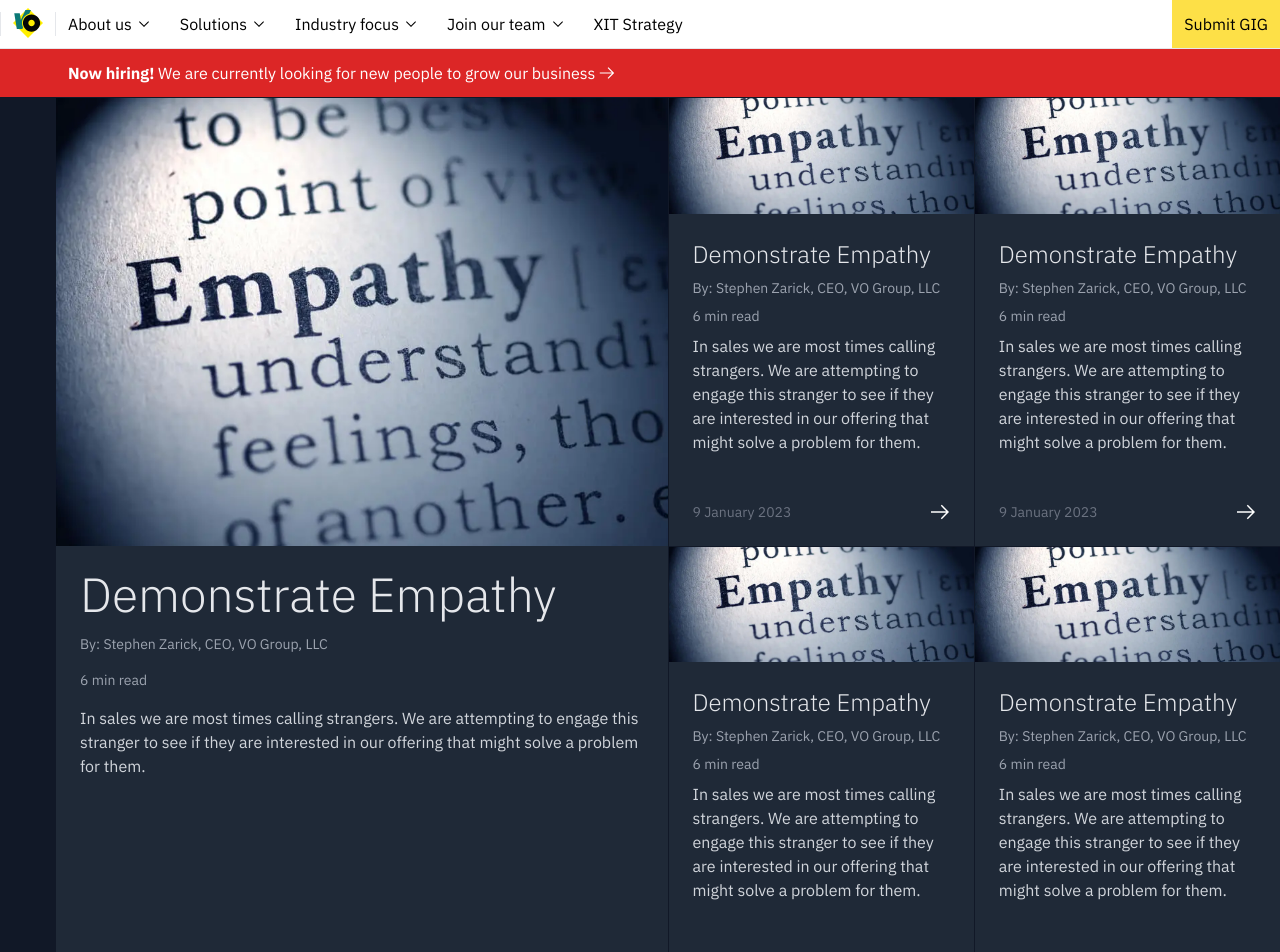
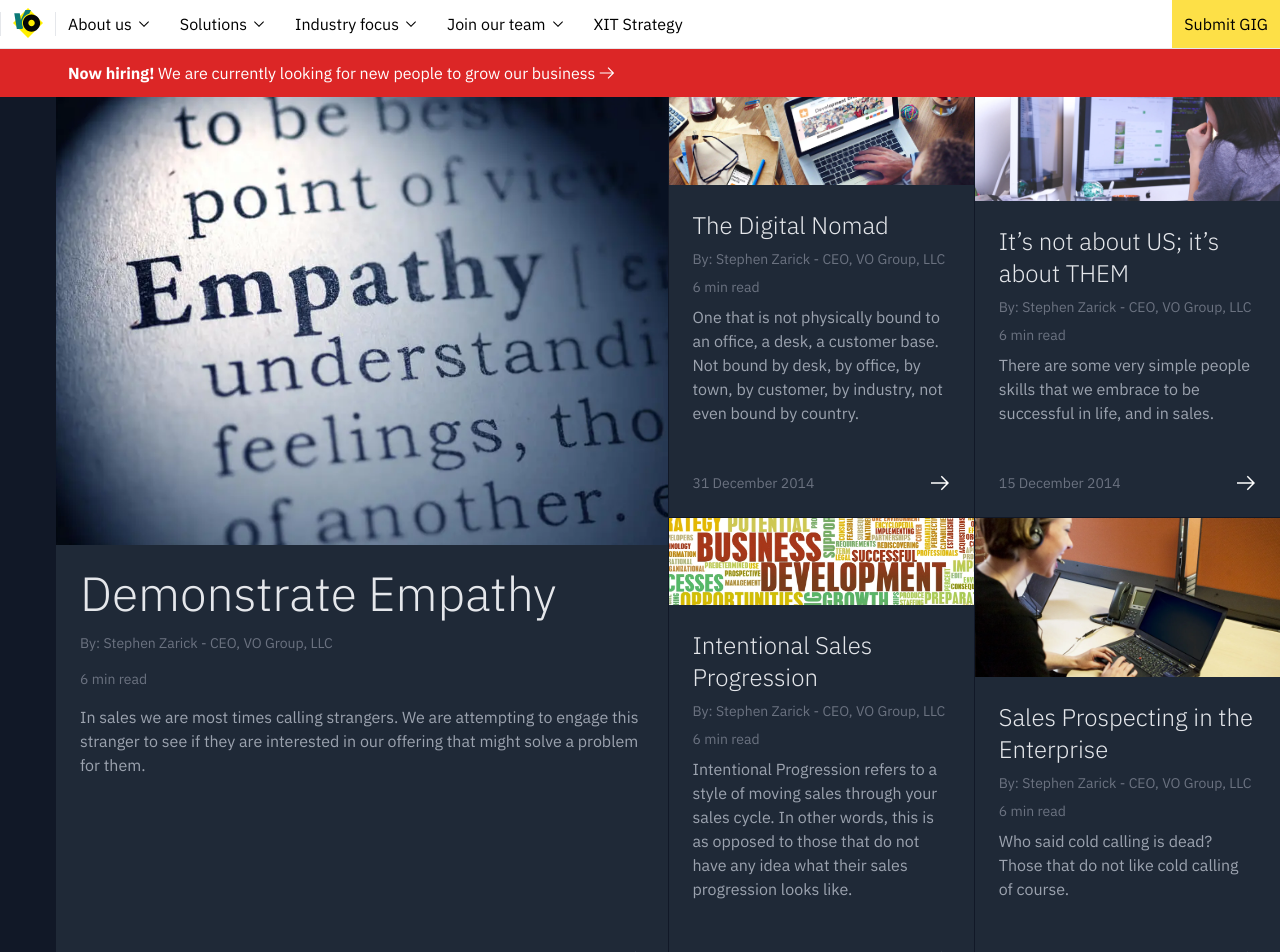
Before and after one commit to vberkoz/dsf-website, a Next.js app: page /blog in a window 1280 px wide. Shown: the top 952 px of the page. Built offline with nearby package versions, Linux system fonts and the light colour scheme.

Commit message:
Update Blog page

```diff
--- /dev/null
+++ b/components/Date.tsx
@@ -0,0 +1,6 @@
+import { parseISO, format } from "date-fns";
+
+export default function Date({ dateString }: { dateString: string }) {
+  const date = parseISO(dateString);
+  return <time dateTime={dateString}>{format(date, "d LLLL yyyy")}</time>;
+}
--- /dev/null
+++ b/lib/posts.ts
@@ -0,0 +1,90 @@
+import fs from "fs";
+import path from "path";
+import matter from "gray-matter";
+import { remark } from 'remark';
+import html from 'remark-html';
+import remarkBreaks from 'remark-breaks'
+
+const postsDirectory = path.join(process.cwd(), "data/posts");
+
+export function getSortedPostsData() {
+  // Get file names under /posts
+  const fileNames = fs.readdirSync(postsDirectory).slice(0, 5);
+  const allPostsData: {
+    id: string;
+    image: string;
+    title: string;
+    author: string;
+    excerpt: string;
+    date: string;
+  }[] = fileNames.map((fileName) => {
+    // Remove ".md" from file name to get id
+    const id = fileName.replace(/\.md$/, "");
+
+    // Read markdown file as string
+    const fullPath = path.join(postsDirectory, fileName);
+    const fileContents = fs.readFileSync(fullPath, "utf8");
+
+    // Use gray-matter to parse the post metadata section
+    const matterResult = matter(fileContents);
+
+    // Combine the data with the id
+    return {
+      id,
+      image: matterResult.data.image,
+      title: matterResult.data.title,
+      author: matterResult.data.author,
+      excerpt: matterResult.data.excerpt,
+      date: matterResult.data.date,
+    };
+  });
+  // Sort posts by date
+  return allPostsData.sort((a, b) => {
+    if (a.date < b.date) {
+      return 1;
+    } else {
+      return -1;
+    }
+  });
+}
+
+export function getAllPostIds() {
+  const fileNames = fs.readdirSync(postsDirectory);
+  return fileNames.map((fileName) => {
+    return {
+      params: {
+        id: fileName.replace(/\.md$/, ""),
+      },
+    };
+  });
+}
+
+export async function getPostData(id: string) {
+  const fullPath = path.join(postsDirectory, `${id}.md`);
+  const fileContents = fs.readFileSync(fullPath, "utf8");
+
+  // Use gray-matter to parse the post metadata section
+  const matterResult = matter(fileContents);
+
+  // Use remark to convert markdown into HTML string
+  const processedContent = await remark()
+    .use(html)
+    .use(remarkBreaks)
+    .process(matterResult.content);
+  const contentHtml = processedContent.toString();
+
+  // Combine the data with the id
+  return {
+    id,
+    image: matterResult.data.image,
+    title: matterResult.data.title,
+    author: matterResult.data.author,
+    excerpt: matterResult.data.excerpt,
+    date: matterResult.data.date,
+    contentHtml,
+    prev: matterResult.data.prev,
+    prevCap: matterResult.data.prevCap,
+    next: matterResult.data.next,
+    nextCap: matterResult.data.nextCap,
+  };
+}
--- a/package.json
+++ b/package.json
@@ -13,14 +13,20 @@
     "@types/node": "18.11.19",
     "@types/react": "18.0.27",
     "@types/react-dom": "18.0.10",
+    "date-fns": "^2.29.3",
     "eslint": "8.33.0",
     "eslint-config-next": "13.1.6",
+    "gray-matter": "^4.0.3",
     "leaflet": "^1.9.3",
     "leaflet.markercluster": "^1.5.3",
     "next": "13.1.6",
     "react": "18.2.0",
     "react-dom": "18.2.0",
     "react-leaflet": "^4.2.0",
+    "remark": "^14.0.2",
+    "remark-breaks": "^3.0.2",
+    "remark-html": "^15.0.2",
+    "sharp": "^0.31.3",
     "typescript": "4.9.5"
   },
   "devDependencies": {
--- a/pages/blog/index.tsx
+++ b/pages/blog/index.tsx
@@ -4,6 +4,9 @@ import empathy from "@/public/blog/empathy.webp";
 
 import { NextSteps } from "@/components/NextSteps/NextSteps";
 import { Layout } from "@/components/Layout";
+
+import { getSortedPostsData } from "@/lib/posts";
+import Date from "@/components/Date";
 
 const steps = [
   {
@@ -23,191 +26,163 @@ const steps = [
   },
 ];
 
-export default function Blog() {
+export default function Posts({
+  allPostsData,
+}: {
+  allPostsData: {
+    id: string;
+    image: string;
+    title: string;
+    author: string;
+    excerpt: string;
+    date: string;
+  }[];
+}) {
   return (
     <Layout>
-      <div className="grid grid-cols-1 md:grid-cols-2 lg:grid-cols-3 xl:grid-cols-4 gap-px bg-gray-900 py-[1px] text-white lg:pl-14">
+      <div className="grid grid-cols-1 gap-px bg-gray-900 pb-[1px] text-white md:grid-cols-2 lg:grid-cols-3 lg:pl-14 xl:grid-cols-4">
+        {allPostsData.map(
+          ({ id, image, title, author, excerpt, date }, key) => {
+            switch (key) {
+              case 0:
+                return (
                   <Link
-          href="#"
-          className="col-span-1 md:col-span-2 row-span-1 xl:row-span-2 flex lg:h-[60vw] xl:h-[70vw] flex-col bg-gray-800 hover:bg-gray-700"
+                    key={key}
+                    href={`/blog/${id}`}
+                    className="col-span-1 row-span-1 flex flex-col bg-gray-800 hover:bg-gray-700 md:col-span-2 lg:h-[60vw] xl:row-span-2 xl:h-[70vw]"
                   >
                     <div
                       style={{
-              backgroundImage: `url(${empathy.src})`,
+                        backgroundImage: `url(/blog/${image}.webp)`,
                         backgroundSize: "cover",
                         backgroundPosition: "center",
                       }}
-            className="h-32 md:h-64 lg:h-1/2 w-full"
+                      className="h-32 w-full md:h-64 lg:h-1/2"
                     ></div>
                     <div className="p-3 xl:p-6">
-            <h2 className="mb-2 md:mb-4 text-2xl md:text-5xl font-light text-gray-200">
-              Demonstrate Empathy
+                      <h2 className="mb-2 text-2xl font-light text-gray-200 md:mb-4 md:text-5xl">
+                        {title}
                       </h2>
-            <p className="mb-2 md:mb-4 text-sm text-gray-400">
-              By: Stephen Zarick, CEO, VO Group, LLC
+                      <p className="mb-2 text-sm text-gray-500 md:mb-4">
+                        By: {author}
                       </p>
-            <p className="mb-2 md:mb-4 text-sm text-gray-400">6 min read</p>
-            <p className="text-gray-300">
-              In sales we are most times calling strangers. We are attempting to
-              engage this stranger to see if they are interested in our offering
-              that might solve a problem for them.
+                      <p className="mb-2 text-sm text-gray-500 md:mb-4">
+                        6 min read
                       </p>
+                      <p className="text-gray-400">{excerpt}</p>
                     </div>
                     <div className="grow"></div>
                     <div className="flex w-full p-3 xl:p-6">
-            <p className="text-sm text-gray-500">9 January 2023</p>
+                      <p className="text-sm text-gray-500">
+                        <Date dateString={date} />
+                      </p>
                       <div className="grow"></div>
-            <svg fill="currentColor" width="20" height="20" viewBox="0 0 20 20">
+                      <svg
+                        fill="currentColor"
+                        width="20"
+                        height="20"
+                        viewBox="0 0 20 20"
+                      >
                         <path d="M11.8 2.8L10.8 3.8 16.2 9.3 1 9.3 1 10.7 16.2 10.7 10.8 16.2 11.8 17.2 19 10z"></path>
                       </svg>
                     </div>
                   </Link>
-
+                );
+              case 1:
+                return (
                   <Link
-          href="#"
+                    key={key}
+                    href={`/blog/${id}`}
                     className="flex h-full flex-col bg-gray-800 hover:bg-gray-700"
                   >
                     <div
                       style={{
-              backgroundImage: `url(${empathy.src})`,
+                        backgroundImage: `url(/blog/${image}.webp)`,
                         backgroundSize: "cover",
                         backgroundPosition: "center",
                       }}
-            className="h-32 lg:h-1/2 w-full"
+                      className="h-32 w-full lg:h-1/2"
                     ></div>
                     <div className="p-3 xl:p-6">
                       <h2 className="mb-2 text-2xl font-light text-gray-200">
-              Demonstrate Empathy
+                        {title}
                       </h2>
-            <p className="mb-2 text-sm text-gray-400">
-              By: Stephen Zarick, CEO, VO Group, LLC
-            </p>
-            <p className="mb-2 text-sm text-gray-400">6 min read</p>
-            <p className="text-gray-300">
-              In sales we are most times calling strangers. We are attempting to
-              engage this stranger to see if they are interested in our offering
-              that might solve a problem for them.
-            </p>
+                      <p className="mb-2 text-sm text-gray-500">By: {author}</p>
+                      <p className="mb-2 text-sm text-gray-500">6 min read</p>
+                      <p className="text-gray-400">{excerpt}</p>
                     </div>
                     <div className="grow"></div>
                     <div className="flex w-full p-3 xl:p-6">
-            <p className="text-sm text-gray-500">9 January 2023</p>
+                      <p className="text-sm text-gray-500">
+                        <Date dateString={date} />
+                      </p>
                       <div className="grow"></div>
-            <svg fill="currentColor" width="20" height="20" viewBox="0 0 20 20">
+                      <svg
+                        fill="currentColor"
+                        width="20"
+                        height="20"
+                        viewBox="0 0 20 20"
+                      >
                         <path d="M11.8 2.8L10.8 3.8 16.2 9.3 1 9.3 1 10.7 16.2 10.7 10.8 16.2 11.8 17.2 19 10z"></path>
                       </svg>
                     </div>
                   </Link>
+                );
 
+              default:
+                return (
                   <Link
-          href="#"
+                    key={key}
+                    href={`/blog/${id}`}
                     className="flex h-full flex-col bg-gray-800 hover:bg-gray-700"
                   >
                     <div
                       style={{
-              backgroundImage: `url(${empathy.src})`,
+                        backgroundImage: `url(/blog/${image}.webp)`,
                         backgroundSize: "cover",
                         backgroundPosition: "center",
                       }}
-            className="h-32 xl:h-1/2 w-full"
+                      className="h-32 w-full xl:h-1/2"
                     ></div>
                     <div className="p-3 xl:p-6">
                       <h2 className="mb-2 text-2xl font-light text-gray-200">
-              Demonstrate Empathy
+                        {title}
                       </h2>
-            <p className="mb-2 text-sm text-gray-400">
-              By: Stephen Zarick, CEO, VO Group, LLC
-            </p>
-            <p className="mb-2 text-sm text-gray-400">6 min read</p>
-            <p className="text-gray-300">
-              In sales we are most times calling strangers. We are attempting to
-              engage this stranger to see if they are interested in our offering
-              that might solve a problem for them.
-            </p>
+                      <p className="mb-2 text-sm text-gray-500">By: {author}</p>
+                      <p className="mb-2 text-sm text-gray-500">6 min read</p>
+                      <p className="text-gray-400">{excerpt}</p>
                     </div>
                     <div className="grow"></div>
                     <div className="flex w-full p-3 xl:p-6">
-            <p className="text-sm text-gray-500">9 January 2023</p>
+                      <p className="text-sm text-gray-500">
+                        <Date dateString={date} />
+                      </p>
                       <div className="grow"></div>
-            <svg fill="currentColor" width="20" height="20" viewBox="0 0 20 20">
+                      <svg
+                        fill="currentColor"
+                        width="20"
+                        height="20"
+                        viewBox="0 0 20 20"
+                      >
                         <path d="M11.8 2.8L10.8 3.8 16.2 9.3 1 9.3 1 10.7 16.2 10.7 10.8 16.2 11.8 17.2 19 10z"></path>
                       </svg>
                     </div>
                   </Link>
-
-        <Link
-          href="#"
-          className="flex h-full flex-col bg-gray-800 hover:bg-gray-700"
-        >
-          <div
-            style={{
-              backgroundImage: `url(${empathy.src})`,
-              backgroundSize: "cover",
-              backgroundPosition: "center",
-            }}
-            className="h-32 xl:h-1/2 w-full"
-          ></div>
-          <div className="p-3 xl:p-6">
-            <h2 className="mb-2 text-2xl font-light text-gray-200">
-              Demonstrate Empathy
-            </h2>
-            <p className="mb-2 text-sm text-gray-400">
-              By: Stephen Zarick, CEO, VO Group, LLC
-            </p>
-            <p className="mb-2 text-sm text-gray-400">6 min read</p>
-            <p className="text-gray-300">
-              In sales we are most times calling strangers. We are attempting to
-              engage this stranger to see if they are interested in our offering
-              that might solve a problem for them.
-            </p>
-          </div>
-          <div className="grow"></div>
-          <div className="flex w-full p-3 xl:p-6">
-            <p className="text-sm text-gray-500">9 January 2023</p>
-            <div className="grow"></div>
-            <svg fill="currentColor" width="20" height="20" viewBox="0 0 20 20">
-              <path d="M11.8 2.8L10.8 3.8 16.2 9.3 1 9.3 1 10.7 16.2 10.7 10.8 16.2 11.8 17.2 19 10z"></path>
-            </svg>
-          </div>
-        </Link>
-
-        <Link
-          href="#"
-          className="flex h-full flex-col bg-gray-800 hover:bg-gray-700"
-        >
-          <div
-            style={{
-              backgroundImage: `url(${empathy.src})`,
-              backgroundSize: "cover",
-              backgroundPosition: "center",
-            }}
-            className="h-32 xl:h-1/2 w-full"
-          ></div>
-          <div className="p-3 xl:p-6">
-            <h2 className="mb-2 text-2xl font-light text-gray-200">
-              Demonstrate Empathy
-            </h2>
-            <p className="mb-2 text-sm text-gray-400">
-              By: Stephen Zarick, CEO, VO Group, LLC
-            </p>
-            <p className="mb-2 text-sm text-gray-400">6 min read</p>
-            <p className="text-gray-300">
-              In sales we are most times calling strangers. We are attempting to
-              engage this stranger to see if they are interested in our offering
-              that might solve a problem for them.
-            </p>
-          </div>
-          <div className="grow"></div>
-          <div className="flex w-full p-3 xl:p-6">
-            <p className="text-sm text-gray-500">9 January 2023</p>
-            <div className="grow"></div>
-            <svg fill="currentColor" width="20" height="20" viewBox="0 0 20 20">
-              <path d="M11.8 2.8L10.8 3.8 16.2 9.3 1 9.3 1 10.7 16.2 10.7 10.8 16.2 11.8 17.2 19 10z"></path>
-            </svg>
-          </div>
-        </Link>
+                );
+            }
+          }
+        )}
       </div>
       <NextSteps data={steps} />
     </Layout>
   );
 }
+
+export async function getStaticProps() {
+  const allPostsData = getSortedPostsData();
+  return {
+    props: {
+      allPostsData,
+    },
+  };
+}
--- a/tsconfig.json
+++ b/tsconfig.json
@@ -19,6 +19,6 @@
       "@/*": ["./*"]
     }
   },
-  "include": ["next-env.d.ts", "**/*.ts", "**/*.tsx"],
+  "include": ["next-env.d.ts", "**/*.ts", "**/*.tsx", "lib/posts.ts"],
   "exclude": ["node_modules"]
 }
```
Also changed, not shown: 1 other file (tests, documents, lock files or other folders). Lines whose indentation alone changed are shown as unchanged.
